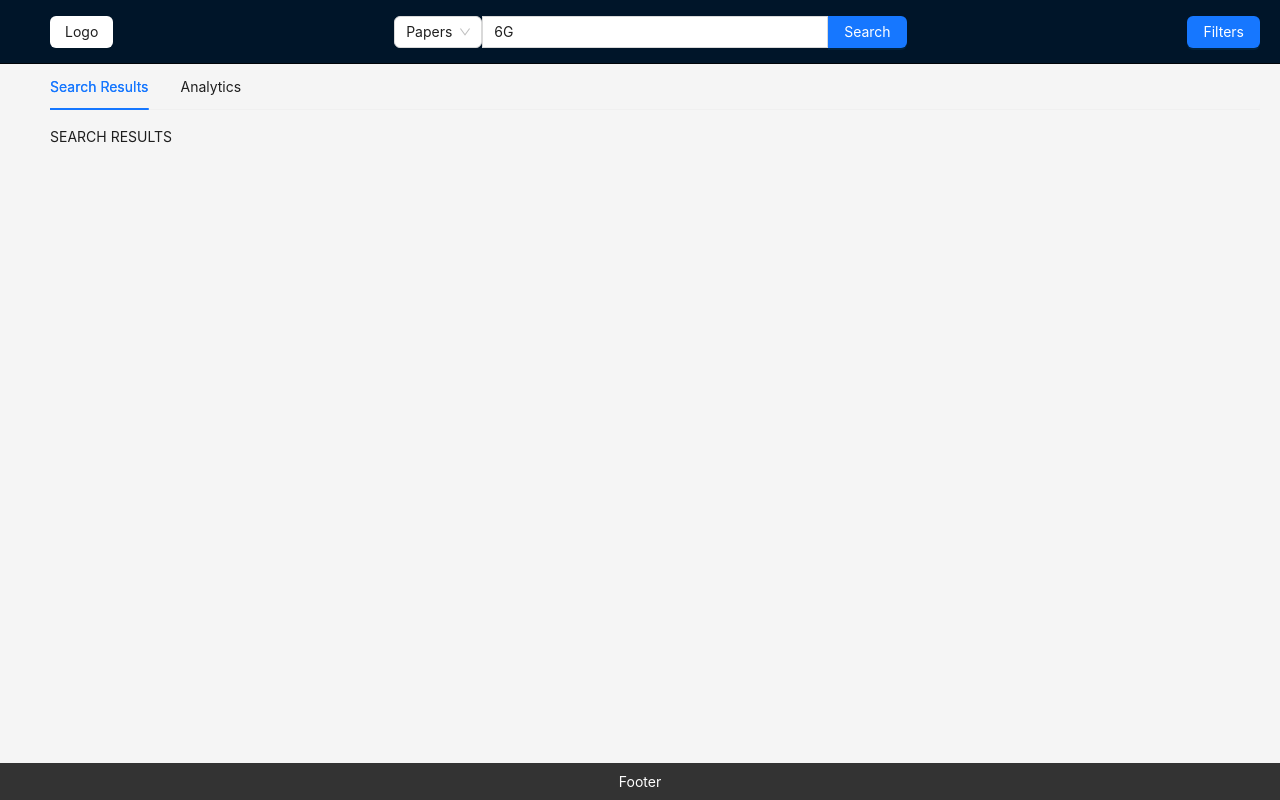
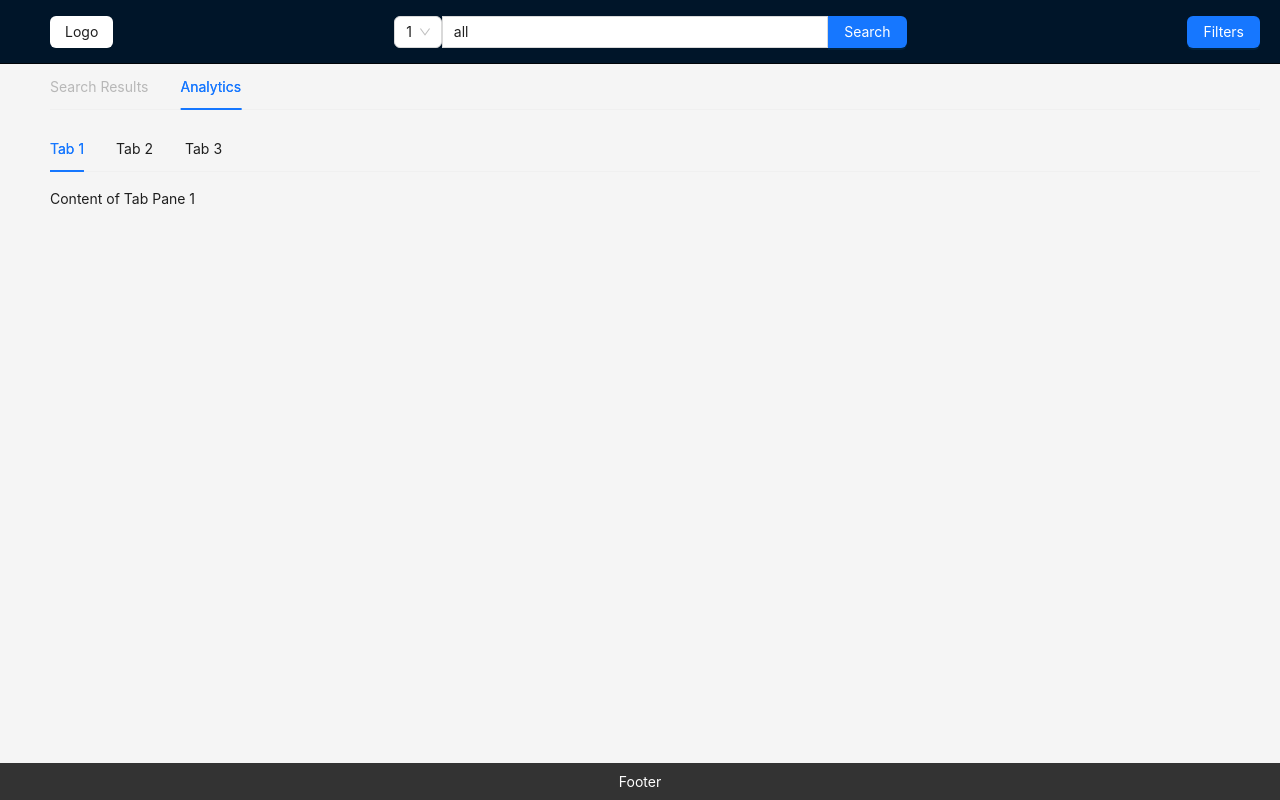
Before and after one commit to muhammadtalha242/cs_insight_frontend, a React (Vite) app: page /search/1 in a window 1280 px wide. Built offline with nearby package versions, Linux system fonts and the light colour scheme.

Commit message:
Update Search.tsx

```diff
--- a/src/features/search/Search.tsx
+++ b/src/features/search/Search.tsx
@@ -1,7 +1,7 @@
 import React, { useState } from "react";
 import { Button, Layout, Tabs } from "antd";
 import styled from "styled-components";
-import { useNavigate } from "react-router-dom";
+import { useNavigate, useParams, useSearchParams } from "react-router-dom";
 import type { TabsProps } from "antd";
 
 import CombinedInput from "../../components/CombinedInput";
@@ -18,7 +18,9 @@ const ContentStyledContainer = styled(Content)``;
 export const Search: React.FC = () => {
   const [showSearchResults, setShowSearchResults] = useState(true);
   const [open, setOpen] = useState(false);
-
+  const { dataSet } = useParams<"dataSet">();
+  const [searchParams] = useSearchParams();
+  const query = searchParams.get("query");
   const showDrawer = () => {
     setOpen(true);
   };
@@ -35,8 +37,6 @@ export const Search: React.FC = () => {
     );
   };
 
-  const HandleChangeView = () => setShowSearchResults(!showSearchResults);
-
   const onChange = (key: string) => {
     console.log(key);
   };
@@ -46,6 +46,7 @@ export const Search: React.FC = () => {
       key: "search-results",
       label: "Search Results",
       children: <SearchResults />,
+      disabled: true,
     },
     {
       key: "analytics",
@@ -58,7 +59,10 @@ export const Search: React.FC = () => {
     <ContentStyledContainer>
       <Header>
         <CombinedInput
-          initialValues={{ dataSet: "Papers", query: "6G" }}
+          initialValues={{
+            dataSet: dataSet || "papers",
+            query: query || "all",
+          }}
           onSubmit={onSubmit}
         />
         <Button type="primary" onClick={showDrawer}>
@@ -67,11 +71,7 @@ export const Search: React.FC = () => {
         <Drawer isOpen={open} onClose={onClose} />
       </Header>
       <section style={{ paddingLeft: "50px", paddingRight: "20px" }}>
-        <Tabs
-          defaultActiveKey="search-results"
-          items={items}
-          onChange={onChange}
-        />
+        <Tabs defaultActiveKey="analytics" items={items} onChange={onChange} />
       </section>
     </ContentStyledContainer>
   );
```
